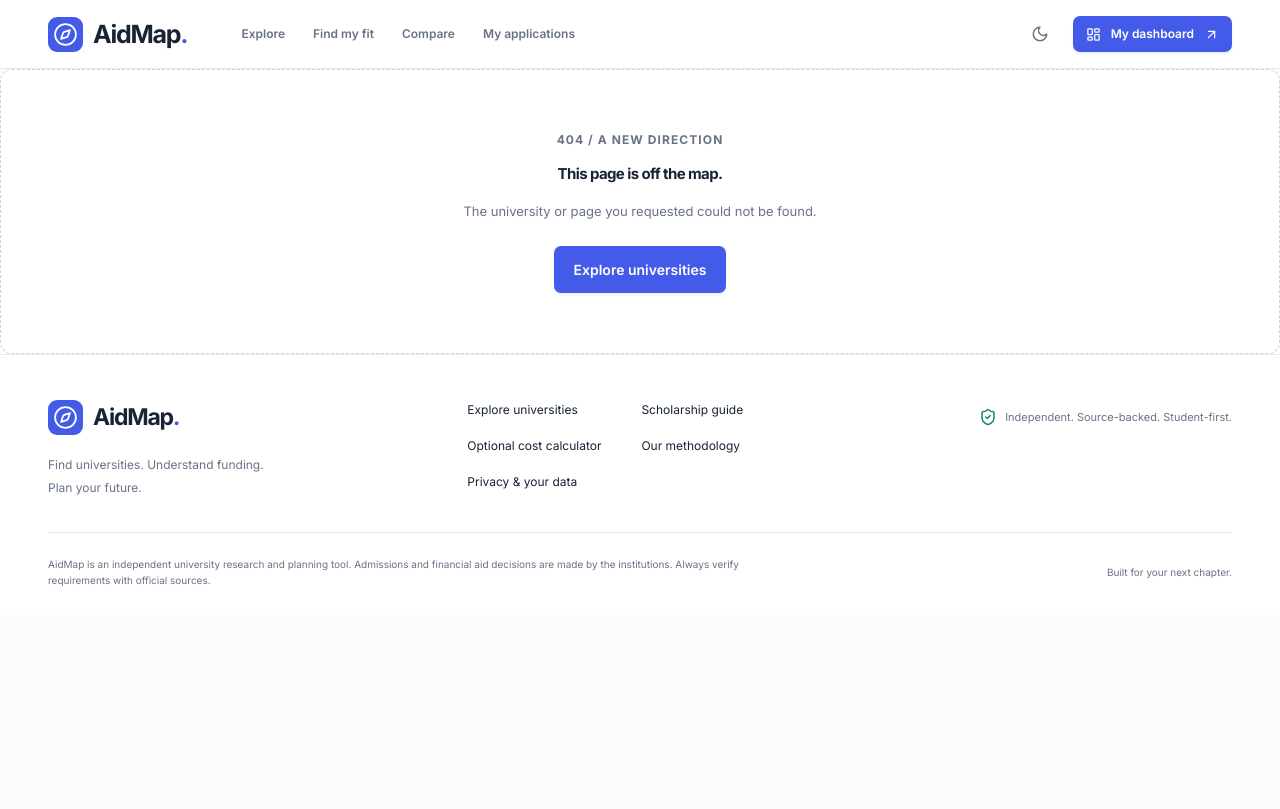
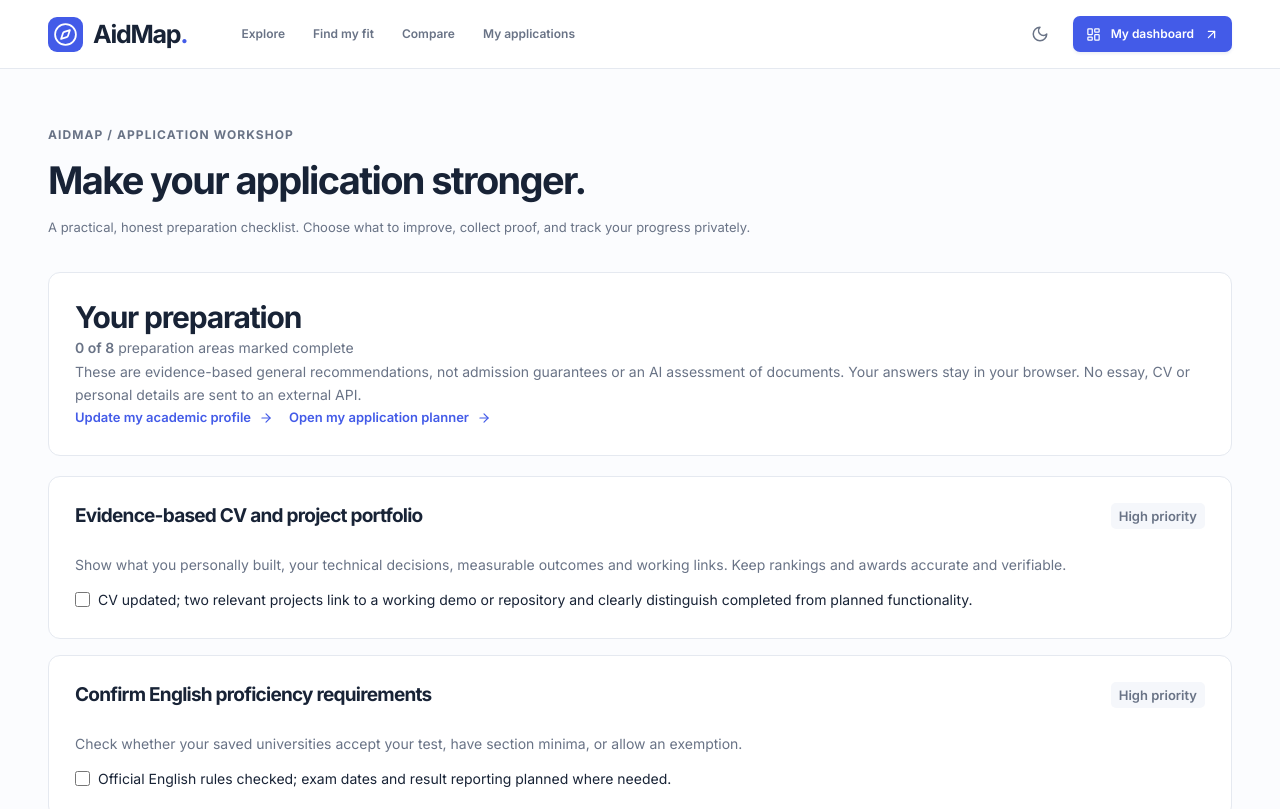
Before and after one commit to aiaryskaliden/Aidmap, a Next.js app: page /improve in a window 1280 px wide. Before the commit this address had no page. Shown: the top 809 px of the page. Built offline with nearby package versions, Linux system fonts and the light colour scheme.

Commit message:
feat: add application improvement route

```diff
--- /dev/null
+++ b/app/improve/page.tsx
@@ -0,0 +1,8 @@
+import ImproveApplication from "@/components/matching/improve-application";
+export const metadata = {
+  title: "Improve my application | AidMap",
+  description: "A private checklist for stronger university applications, including essays, projects, academic records and scholarships.",
+};
+export default function ImprovePage() {
+  return <ImproveApplication />;
+}
```
